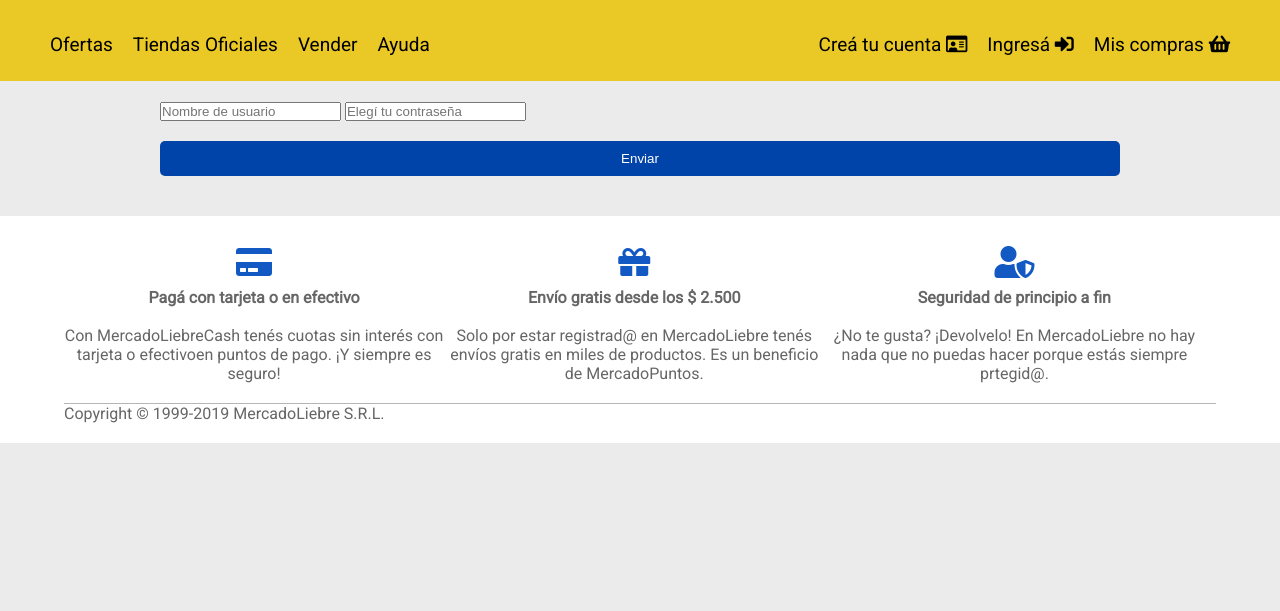
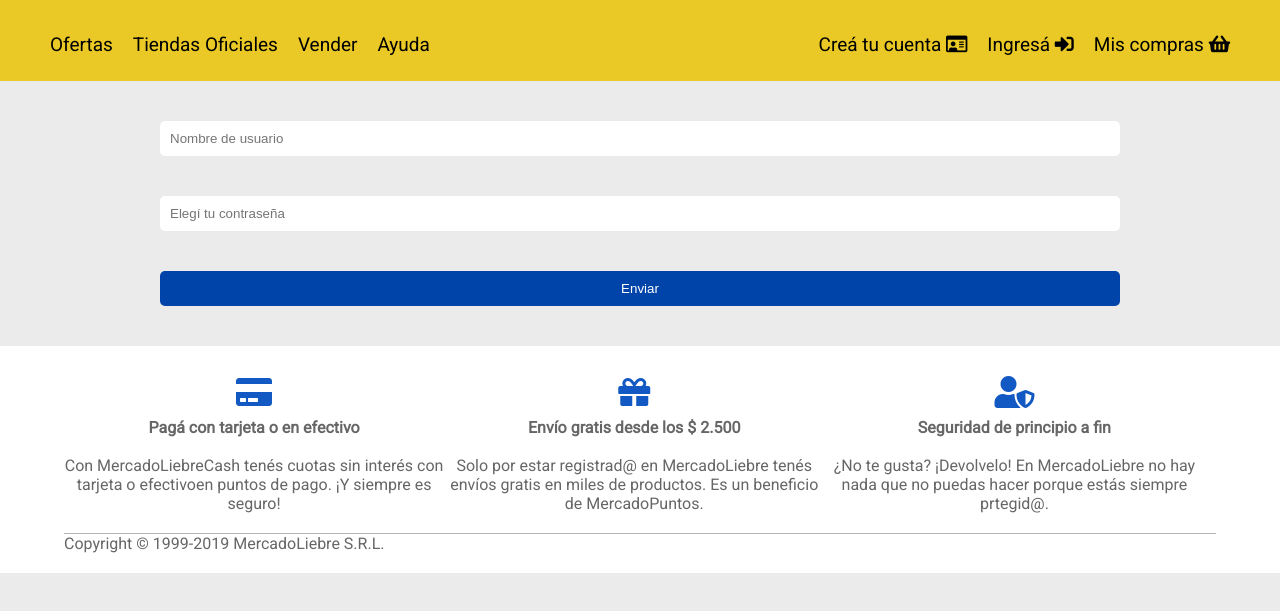
Before and after one commit to jerebustos/MercadoLiebre, a website: page web/views/login.html in a window 1280 px wide. Shown: the part 127-738 px from the top of the page. Drawn offline with Linux system fonts and the light colour scheme; files that its build step writes are made by us from their sources; files whose address does not match are found by name.

Commit message:
corregi error de login

```diff
--- a/web/public/css/styles.css
+++ b/web/public/css/styles.css
@@ -215,7 +215,7 @@
 
 footer i{
     color: #1259c3;
-    font-size: 2rem;
+    font-size: 2em;
     padding: 10px;
 
 
--- a/web/views/login.html
+++ b/web/views/login.html
@@ -39,8 +39,8 @@
         </header>
         <main class="login">
             <form action="/" method="POST">
-                <input type="text" name="user" placeholder="Nombre de usuario" minlength="2">
-                <input type="password" name="pass" placeholder="Elegí tu contraseña">
+                <input type="text" name="user" placeholder="Nombre de usuario" minlength="2" class="formu">
+                <input type="password" name="pass" placeholder="Elegí tu contraseña" class="formu">
 
                 <button type="submit">Enviar  </button>
             </form>
```
